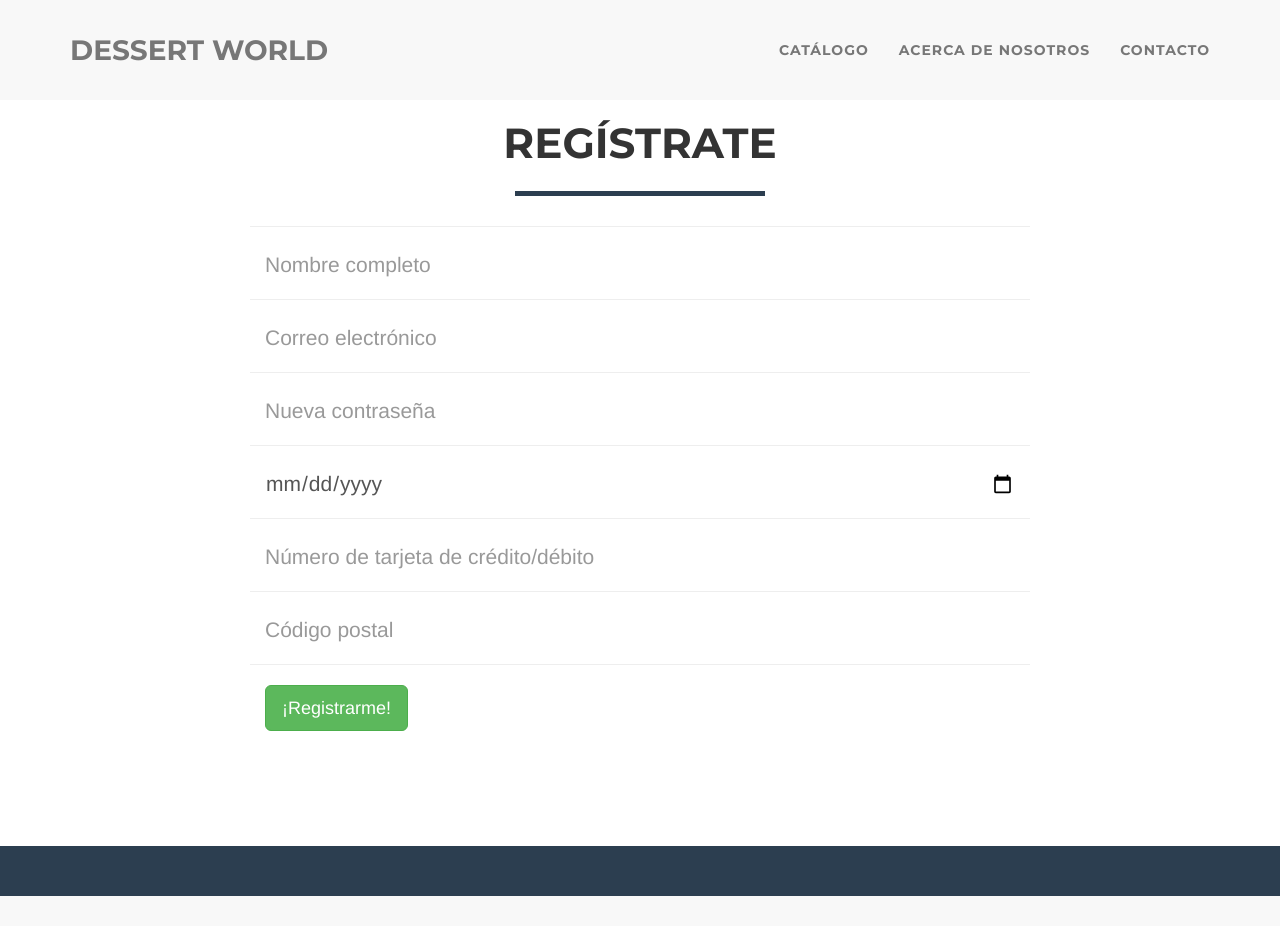
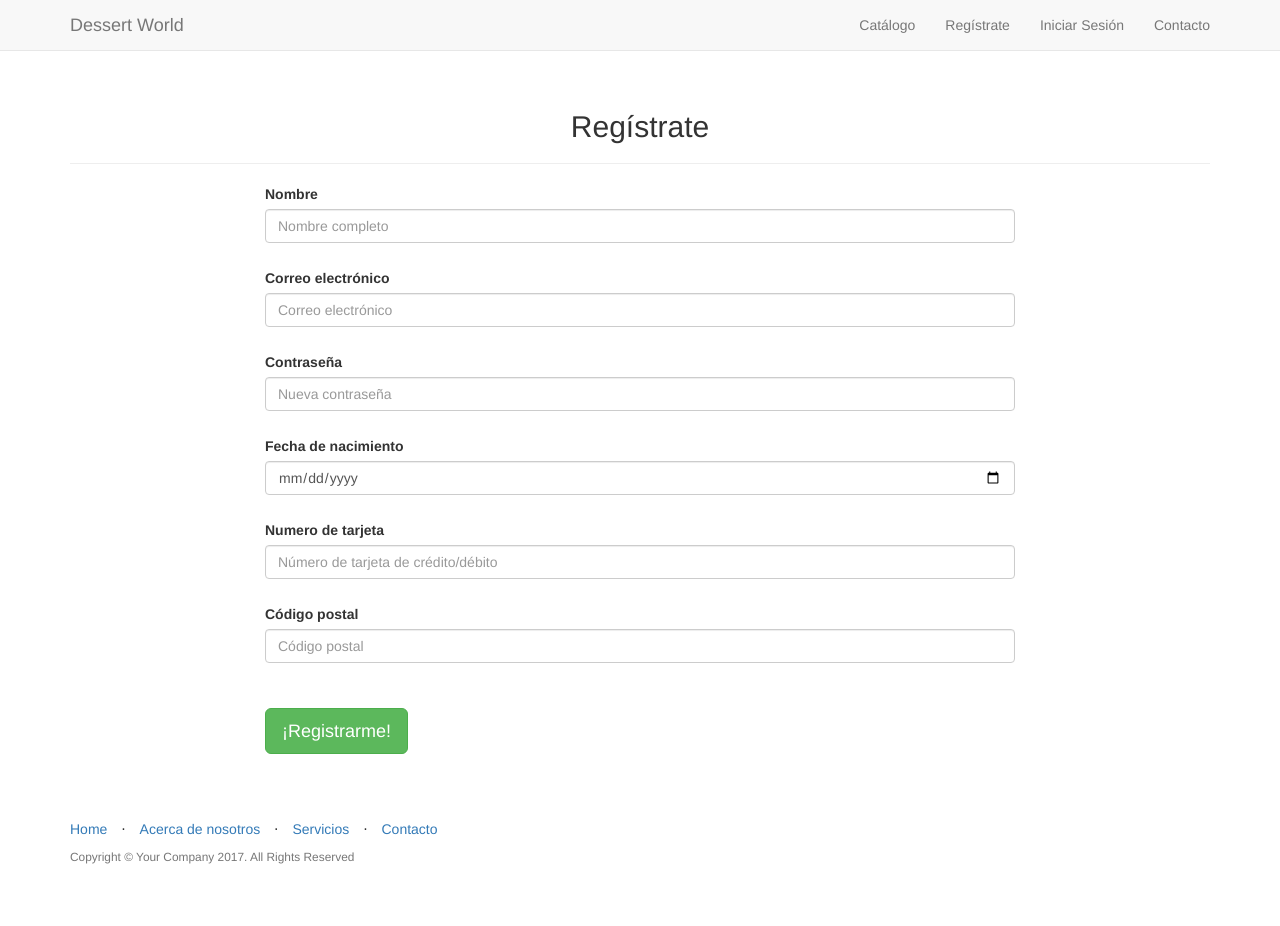
Before and after one commit to pozosana/finalppi, a PHP site: page /registro.php in a window 1280 px wide. Before the commit the page ends 896 px from the top, so only its background shows below. Run offline with PHP 8.4, Linux system fonts and the light colour scheme; some libraries are stand-ins or nearby versions.

Commit message:
Tercera entrega

```diff
--- a/registro.php
+++ b/registro.php
@@ -1,5 +1,5 @@
 <!DOCTYPE html>
-<html lang="en">
+<html lang="es">
 
 <head>
 
@@ -15,8 +15,7 @@
     <link href="css/bootstrap.min.css" rel="stylesheet">
 
     <!-- Custom CSS -->
-    <link href="css/freelancer.css" rel="stylesheet">
-
+    <link href="css/thumbnail-gallery.css" rel="stylesheet">
     <!-- Custom Fonts -->
     <link href="font-awesome/css/font-awesome.min.css" rel="stylesheet" type="text/css">
     <link href="http://fonts.googleapis.com/css?family=Montserrat:400,700" rel="stylesheet" type="text/css">
@@ -34,8 +33,8 @@
 <body id="page-top" class="index">
 
   <!-- Navigation -->
-    <nav class="navbar navbar-default navbar-fixed-top">
-        <div class="container">
+  <nav class="navbar navbar-default navbar-fixed-top topnav" role="navigation">
+      <div class="container topnav">
           <!-- Brand and toggle get grouped for better mobile display -->
           <div class="navbar-header page-scroll">
               <button type="button" class="navbar-toggle" data-toggle="collapse" data-target="#bs-example-navbar-collapse-1">
@@ -46,28 +45,28 @@
               </button>
               <a class="navbar-brand" href="index.html">Dessert World</a>
           </div>
-
           <!-- Collect the nav links, forms, and other content for toggling -->
           <div class="collapse navbar-collapse" id="bs-example-navbar-collapse-1">
               <ul class="nav navbar-nav navbar-right">
-                    <li class="hidden">
-                        <a href="#page-top"></a>
-                    </li>
-                    <li class="page-scroll">
+                  <li>
                       <a href="catalogo.php">Catálogo</a>
                   </li>
-                    <li class="page-scroll">
-                        <a href="#about">Acerca de nosotros</a>
+                  <li>
+                      <a href="registro.php">Regístrate</a>
                   </li>
-                    <li class="page-scroll">
-                        <a href="#contact">Contacto</a>
+                  <li>
+                      <a class="page-scroll" href="index.html#sesion">Iniciar Sesión</a>
+                  </li>
+                  <li>
+                      <a href="index.html#contact">Contacto</a>
                   </li>
               </ul>
           </div>
           <!-- /.navbar-collapse -->
       </div>
-        <!-- /.container-fluid -->
+      <!-- /.container -->
   </nav>
+
     <br>
 
     <!-- Contact Section -->
@@ -140,8 +139,30 @@
     </section>
 
     <!-- Footer -->
-    <footer class="text-center">
-        <div class="footer-above">
+    <footer>
+        <div class="container">
+            <div class="row">
+                <div class="col-lg-12">
+                    <ul class="list-inline">
+                        <li>
+                            <a href="#">Home</a>
+                        </li>
+                        <li class="footer-menu-divider">&sdot;</li>
+                        <li>
+                            <a href="#about">Acerca de nosotros</a>
+                        </li>
+                        <li class="footer-menu-divider">&sdot;</li>
+                        <li>
+                            <a href="#services">Servicios</a>
+                        </li>
+                        <li class="footer-menu-divider">&sdot;</li>
+                        <li>
+                            <a href="#contact">Contacto</a>
+                        </li>
+                    </ul>
+                    <p class="copyright text-muted small">Copyright &copy; Your Company 2017. All Rights Reserved</p>
+                </div>
+            </div>
         </div>
     </footer>
 
```
Also changed, not shown: catalogo.php (+32 -11 lines), index.html (+5 -2 lines). Lines whose indentation alone changed are shown as unchanged.
